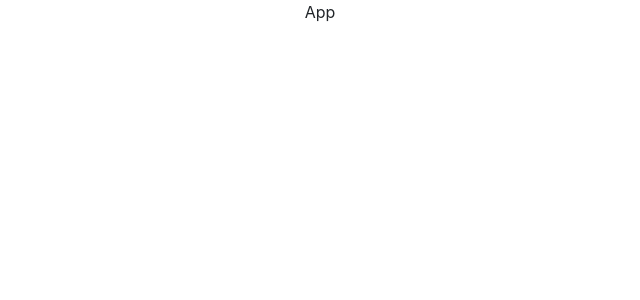
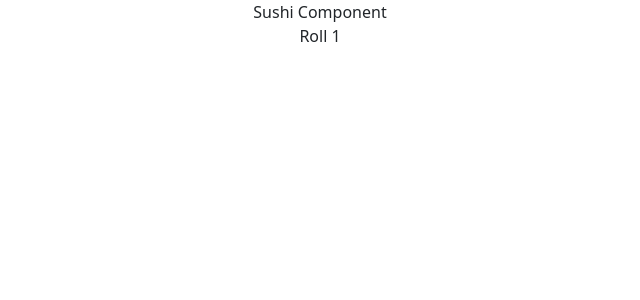
Before and after one commit to cparisi1290/you-see-sushi-frontend, a React (Create React App) app: page / in a window 1280 px wide. Shown: the top 300 px of the page, without its empty margins (320-960 px from the left). Built offline with nearby package versions, Linux system fonts and the light colour scheme.

Commit message:
create hardcoded layout

```diff
--- a/src/App.js
+++ b/src/App.js
@@ -1,10 +1,13 @@
 import React from 'react'
 import './App.css';
+import 'bootstrap/dist/css/bootstrap.min.css';
+import SushiContainer from './containers/sushiContainer'
+
 
 function App() {
   return (
     <div className="App">
-      App
+      <SushiContainer/>
     </div>
   );
 }
--- /dev/null
+++ b/src/components/SushiComponent.js
@@ -0,0 +1,15 @@
+import React from 'react'
+import { Container, Row, Col } from 'react-bootstrap';
+
+export default function SushiComponent() {
+    return (
+        <div>
+            Sushi Component
+            <Container>
+                    <Row>
+                        <Col>Roll 1</Col>
+                    </Row>
+                </Container>
+        </div>
+    )
+}
--- /dev/null
+++ b/src/containers/sushiContainer.js
@@ -0,0 +1,17 @@
+import React, { Component } from 'react';
+import SushiComponent from '../components/SushiComponent';
+import { Container, Row } from 'react-bootstrap';
+
+export default class sushiContainer extends Component {
+    render() {
+        return (
+            <div>
+                <Container>
+                    <Row>
+                        <SushiComponent/>
+                    </Row>
+                </Container>
+            </div>
+        )
+    }
+}
```
Also changed, not shown: src/components/SashimiComponent.js (added, +15 -0 lines), src/containers/sashimiContainer.js (added, +17 -0 lines), 1 other file (tests, documents, lock files or other folders).
